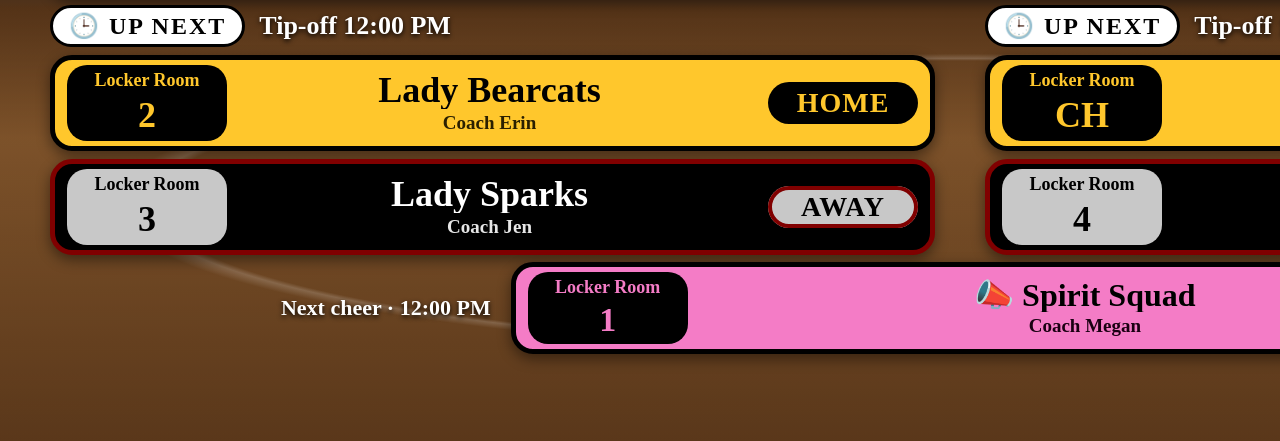
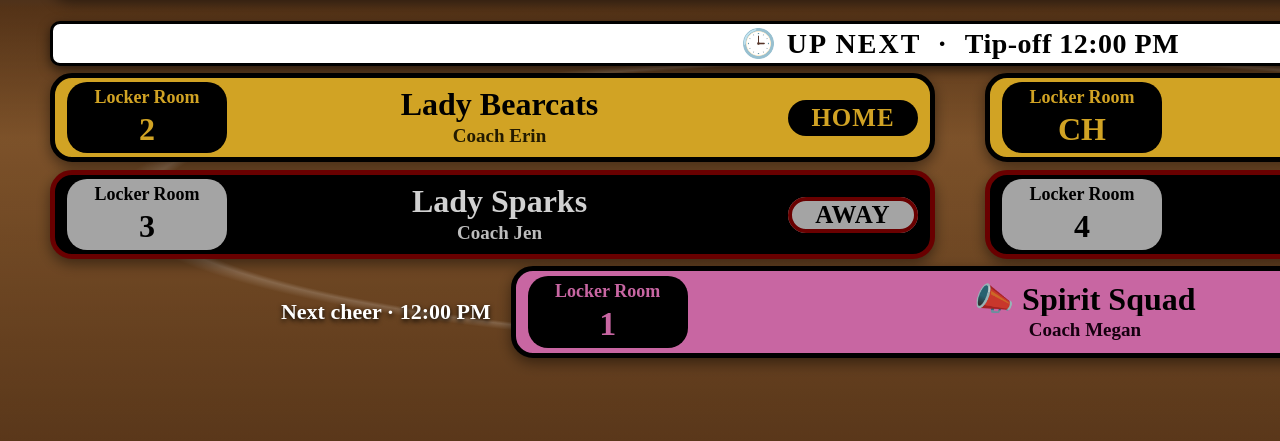
Before and after one commit to aingalsbe/UpwardScoreboard, a website: page deliverables/mockups/lobby-v2/saturday-split.html in a window 1280 px wide. Shown: the part 639-1080 px from the top of the page. Drawn offline with Linux system fonts and the light colour scheme.

Commit message:
lobby-v2: single full-width UP NEXT bar, dimmer/smaller next rows, Friday next below

```diff
--- a/deliverables/mockups/lobby-v2/lobby.css
+++ b/deliverables/mockups/lobby-v2/lobby.css
@@ -104,3 +104,22 @@ main.split .band.next .locker { min-height: 6.2rem; }
 main.split .cheer-band.now .row { min-height: 9rem; }
 .sample { bottom: auto; top: 1.4rem; }
 main.split { gap: .7rem; }
+
+/* ---- UP NEXT bar (Aaron 3:00 PM): ONE full-width white bar replaces per-court UP NEXT pills ----
+   hook: section.next-bar[data-slot=next] with data-bind=time. Black on white 21:1; label is a word, not color. */
+.next-bar { display: flex; align-items: center; justify-content: center; gap: 1.6rem; width: 100%; box-sizing: border-box;
+  background: #fff; color: #000; border: .3rem solid #000; border-radius: 1rem; padding: .3rem 2rem;
+  font: 900 2.8rem "Montserrat"; letter-spacing: .2rem; box-shadow: 0 .4rem 1.2rem rgba(0,0,0,.6); }
+.next-bar .nb-time { letter-spacing: .05rem; }
+main.split .next-bar { margin-top: 1.6rem; }
+/* next games read as secondary: slightly smaller + dimmed (black on dimmed gold ≥10:1, #d9d9d9 on black ≥14:1) */
+.game.next .row { filter: brightness(.82); }
+main.split .band.next .row { min-height: 6.8rem; padding: .4rem 1.2rem; }
+main.split .band.next .locker { min-height: 5.8rem; } main.split .band.next .locker b { font-size: 3.2rem; }
+main.split .band.next .who .name { font-size: 3.2rem; }
+main.split .band.next .side { font-size: 2.5rem; min-width: 13rem; padding: .4rem 1.4rem; }
+.cheer-band.next .row.cheer { filter: brightness(.82); }
+/* Friday: next game BELOW the bar, not beside */
+.full .pair { grid-template-columns: 1fr; gap: 1.6rem; }
+.full .pair .next-bar { margin-top: 1.4rem; }
+.full .game.next { width: 82%; margin: 0 auto; }
--- a/deliverables/mockups/lobby-v2/saturday-split.html
+++ b/deliverables/mockups/lobby-v2/saturday-split.html
@@ -14,11 +14,12 @@
 <div class="row cheer span" data-row="cheer"><div class="locker" data-bind="locker"><small>Locker Room</small><b>1</b></div>
       <div class="who"><div class="name" data-bind="name">Pep Power</div><div class="coach" data-bind="coach">Coach Tasha</div></div><span class="side">CHEER</span></div></section>
 
+<section class="next-bar" data-slot="next" data-state="upcoming"><span class="nb-label">🕒 UP NEXT</span><span class="nb-dot">·</span><span class="nb-time">Tip-off <span data-bind="time">12:00 PM</span></span></section>
 <div class="band next">
-<div class="court" data-court="west"><section class="game next" data-slot="next" data-state="upcoming"><div class="status"><span class="tag next">🕒 UP NEXT</span><span class="when">Tip-off <span data-bind="time">12:00 PM</span></span></div><div class="row home" data-row="home"><div class="locker" data-bind="locker"><small>Locker Room</small><b>2</b></div>
+<div class="court" data-court="west"><section class="game next" data-slot="next" data-state="upcoming"><div class="row home" data-row="home"><div class="locker" data-bind="locker"><small>Locker Room</small><b>2</b></div>
       <div class="who"><div class="name" data-bind="name">Lady Bearcats</div><div class="coach" data-bind="coach">Coach Erin</div></div><span></span><span class="side">HOME</span></div><div class="row away" data-row="away"><div class="locker" data-bind="locker"><small>Locker Room</small><b>3</b></div>
       <div class="who"><div class="name" data-bind="name">Lady Sparks</div><div class="coach" data-bind="coach">Coach Jen</div></div><span></span><span class="side">AWAY</span></div></section></div>
-<div class="court" data-court="east"><section class="game next" data-slot="next" data-state="upcoming"><div class="status"><span class="tag next">🕒 UP NEXT</span><span class="when">Tip-off <span data-bind="time">12:00 PM</span></span></div><div class="row home" data-row="home"><div class="locker" data-bind="locker"><small>Locker Room</small><b>CH</b></div>
+<div class="court" data-court="east"><section class="game next" data-slot="next" data-state="upcoming"><div class="row home" data-row="home"><div class="locker" data-bind="locker"><small>Locker Room</small><b>CH</b></div>
       <div class="who"><div class="name" data-bind="name">Lady Cardinals</div><div class="coach" data-bind="coach">Coach Amy</div></div><span></span><span class="side">HOME</span></div><div class="row away" data-row="away"><div class="locker" data-bind="locker"><small>Locker Room</small><b>4</b></div>
       <div class="who"><div class="name" data-bind="name">Lady Razorbacks</div><div class="coach" data-bind="coach">Coach Kim</div></div><span></span><span class="side">AWAY</span></div></section></div>
 </div>
```
Also changed, not shown: deliverables/mockups/lobby-v2/data-needs.md (+3 -0 lines), deliverables/mockups/lobby-v2/friday-full.html (+2 -1 lines), deliverables/mockups/lobby-v2/friday-full.png, deliverables/mockups/lobby-v2/saturday-split.png.
